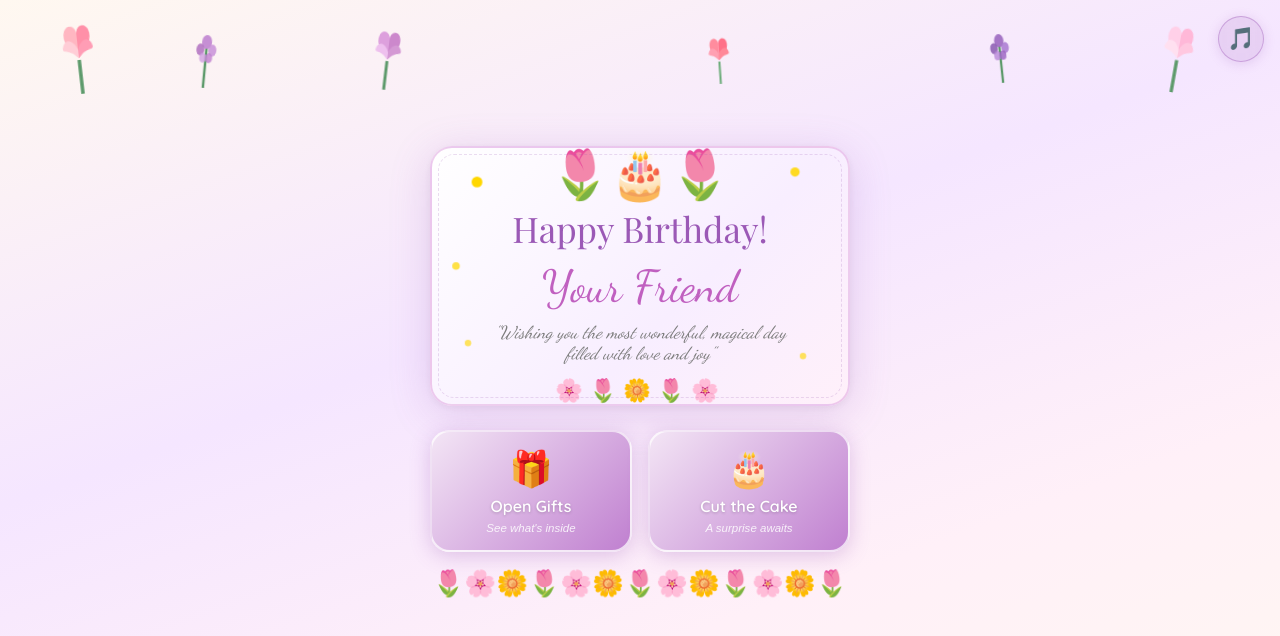
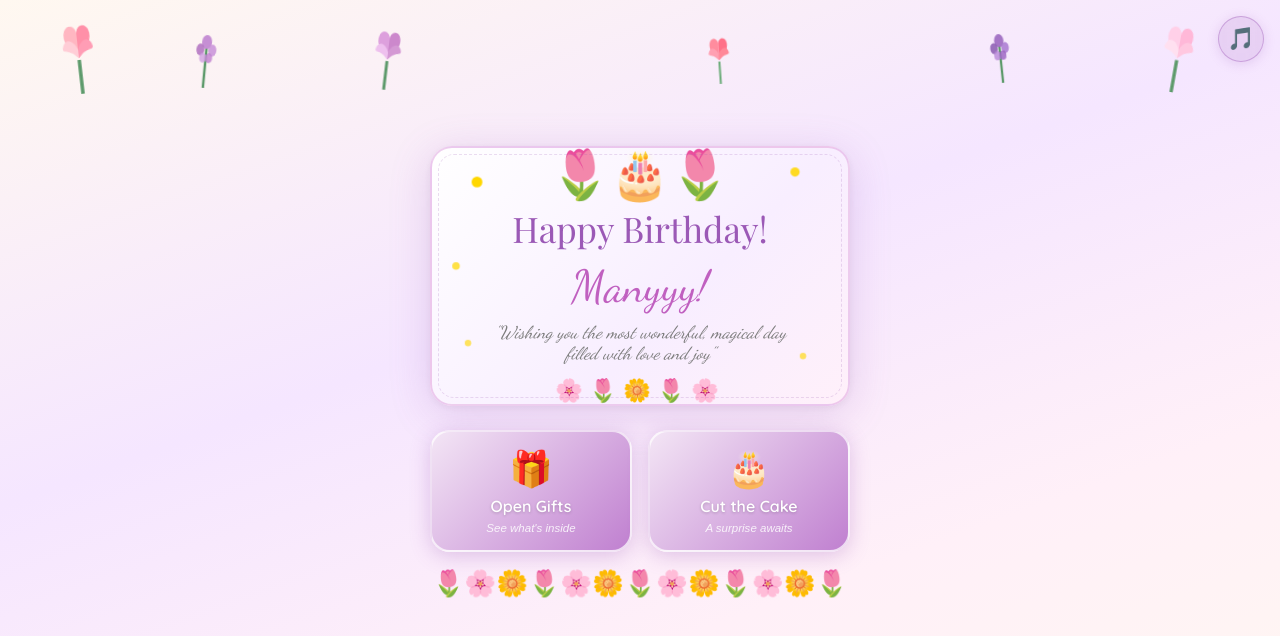
Before and after one commit to happyhaiabhi/HappyBirthDayManyyy-, a plain HTML site: page index.html in a window 1280 px wide. Drawn offline with nearby package versions, Linux system fonts and the light colour scheme; a web font is replaced by a local one.

Commit message:
Update index.html

```diff
--- a/index.html
+++ b/index.html
@@ -817,7 +817,7 @@
         <div class="sparkle"></div><div class="sparkle"></div><div class="sparkle"></div>
         <div class="card-emoji">🌷🎂🌷</div>
         <div class="card-title">Happy Birthday!</div>
-        <div class="card-name">Your Friend</div>
+        <div class="card-name">Manyyy!</div>
         <div class="card-msg">"Wishing you the most wonderful, magical day filled with love and joy"</div>
         <div class="card-flowers">🌸🌷🌼🌷🌸</div>
       </div>
```
